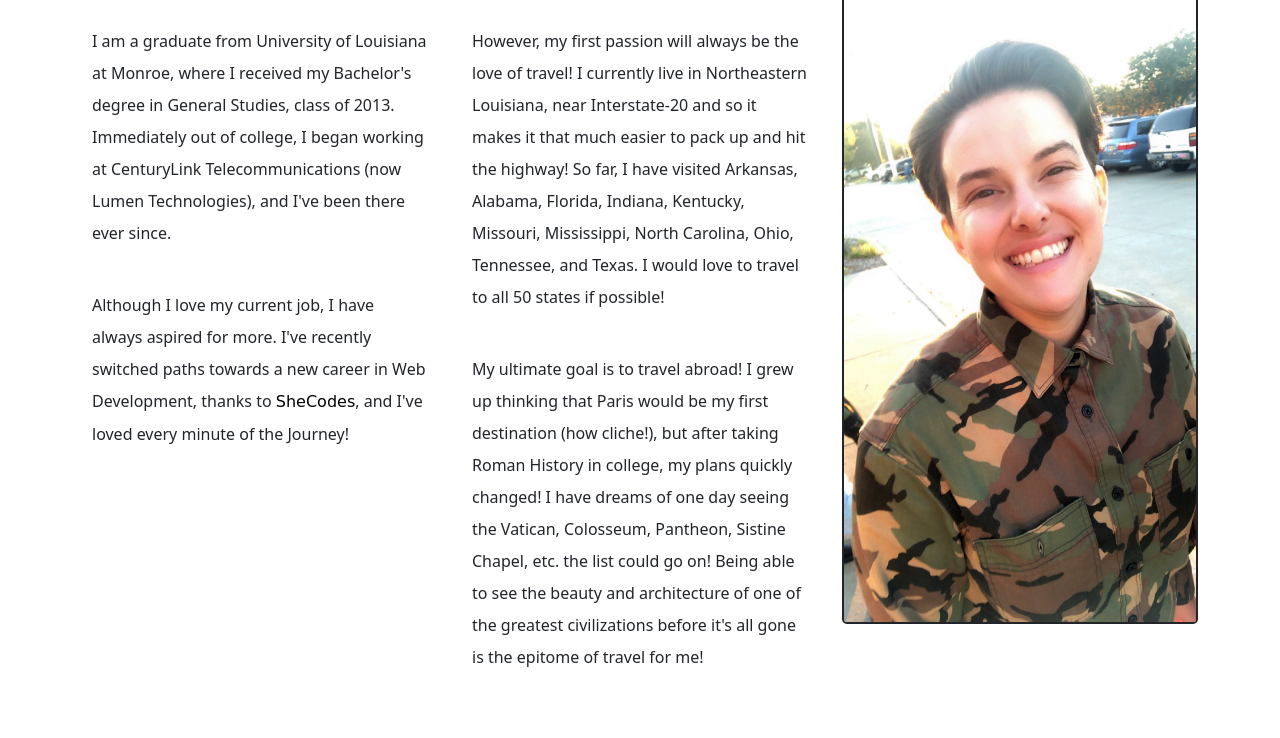
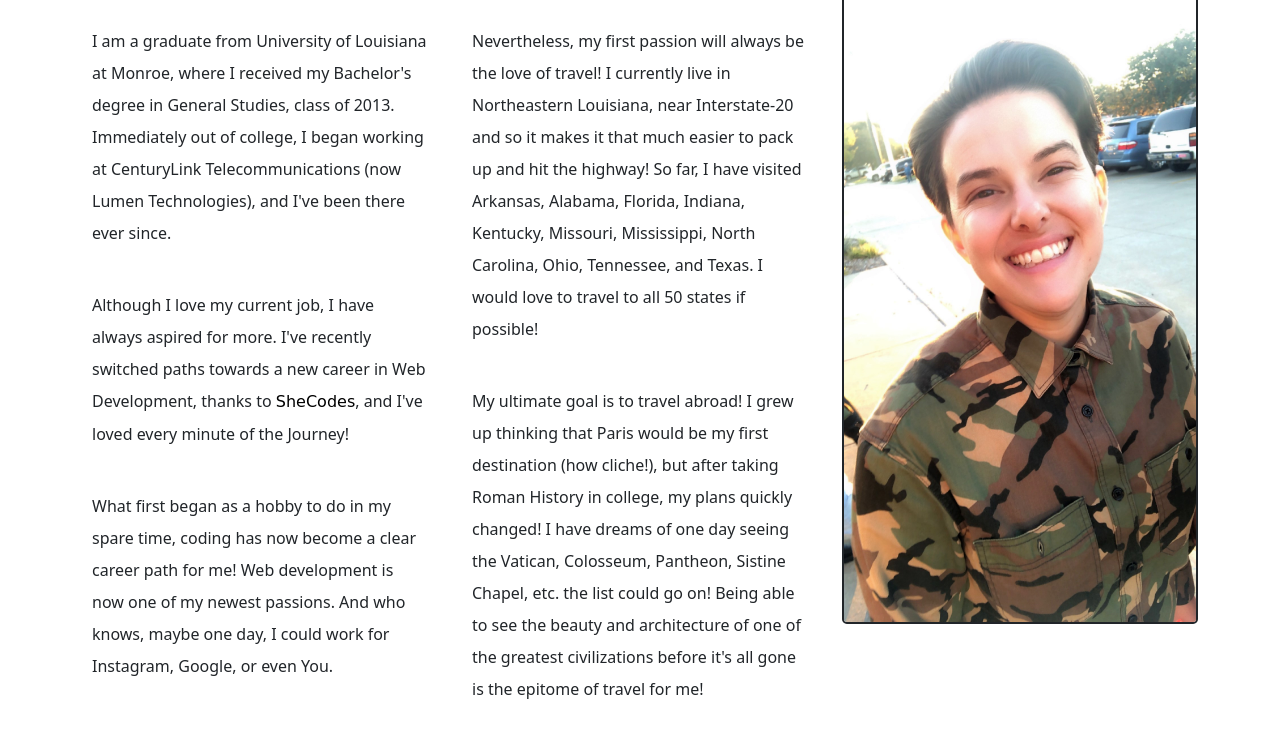
Before and after one commit to jessicab26/My-Page, a plain HTML site: page about.html in a window 1280 px wide. Shown: the part 284-1022 px from the top of the page. Drawn offline with nearby package versions, Linux system fonts and the light colour scheme.

Commit message:
added new paragraph to about.html page in about-page section

```diff
--- a/about.html
+++ b/about.html
@@ -107,10 +107,16 @@
               >SheCodes</a
             >, and I've loved every minute of the Journey!
           </p>
+          <p class="about-page">
+            What first began as a hobby to do in my spare time, coding has now
+            become a clear career path for me! Web development is now one of my
+            newest passions. And who knows, maybe one day, I could work for
+            Instagram, Google, or even You.
+          </p>
         </div>
         <div class="col-sm-4">
           <p class="about-page">
-            However, my first passion will always be the love of travel! I
+            Nevertheless, my first passion will always be the love of travel! I
             currently live in Northeastern Louisiana, near Interstate-20 and so
             it makes it that much easier to pack up and hit the highway! So far,
             I have visited Arkansas, Alabama, Florida, Indiana, Kentucky,
```
